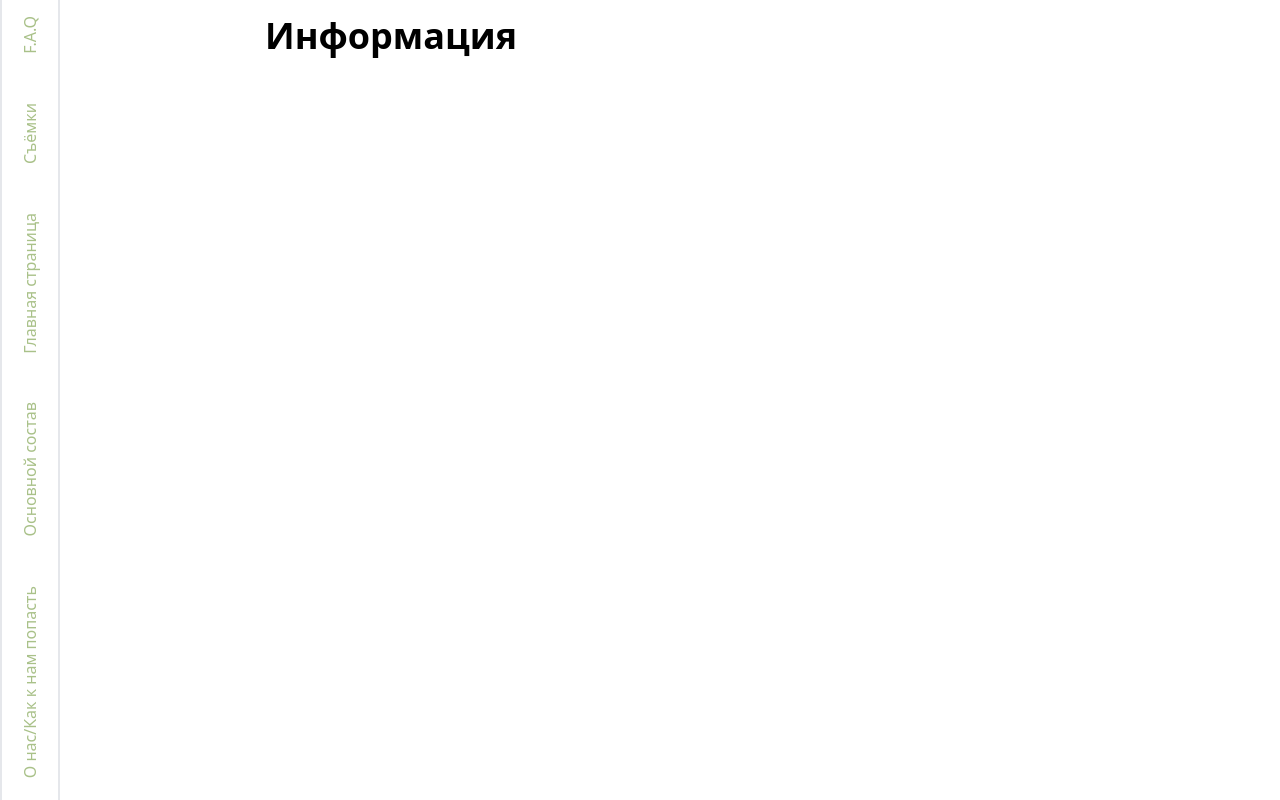
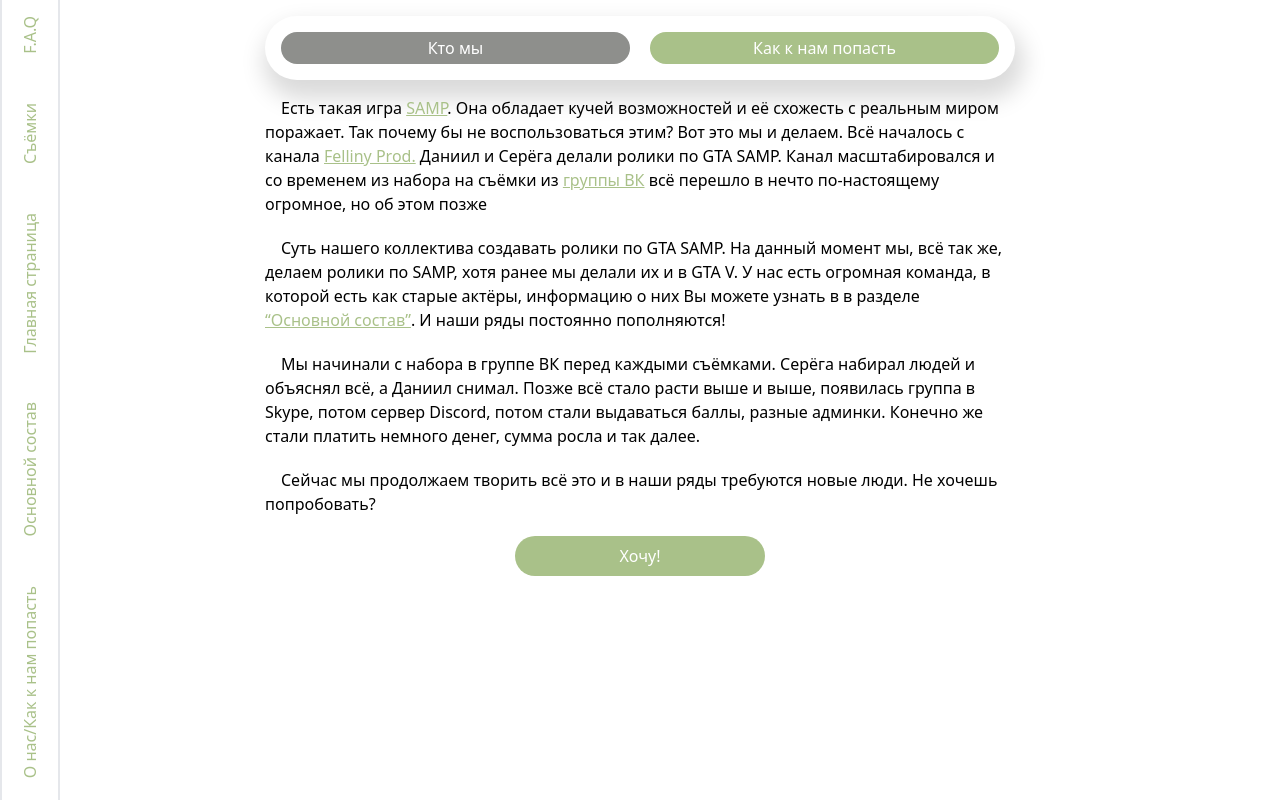
Before and after one commit to SherbakovSAF/actors-system-47chromo, a Nuxt app: page /about in a window 1280 px wide. Built offline with nearby package versions, Linux system fonts and the light colour scheme.

Commit message:
Вкладка 'О нас'

```diff
--- /dev/null
+++ b/components/UIKit/btnLink.vue
@@ -0,0 +1,23 @@
+<template>
+     <a class="bg-main-accent-color w-1/3 py-2 rounded-big-card text-white font-medium m-auto" :href="btnLink" target="_blank">
+          <div class="text-center">
+               {{btnText}}
+          </div>
+     </a>
+</template>
+
+<script>
+export default {
+     name: 'btnLink',
+     props: {
+          btnText: {
+               type: String,
+               required: true
+          },
+          btnLink: {
+               type: String,
+               required: true
+          }
+     }
+}
+</script>
--- /dev/null
+++ b/components/UIKit/highLightText.vue
@@ -0,0 +1,19 @@
+<template>
+     <a :href="aLink" target="_blank" class="text-main-accent-color underline cursor-pointer">
+          {{ aText }}
+     </a>
+</template>
+
+<script>
+     export default {
+          name: 'highlightText',
+          props: {
+               aText: {
+                    type: String,
+               },
+               aLink: {
+                    type: String,
+               }
+          }
+     }
+</script>
--- /dev/null
+++ b/components/aboutPages/howGetUs.vue
@@ -0,0 +1,18 @@
+<template>
+     <div class="grid gap-5 py-4">
+          <p class="font-medium indent-4">Попасть к нам очень легко. Тебе достаточно перейти в нашу беседу VK и прочесть закреплённое сообщение. Если там нет информации, то не расстраивайся. Просто жди.</p>
+          <btnLink btnText="Перейти" btnLink="https://ru.wikipedia.org/wiki/%D0%92%D0%B8%D0%BA%D0%B8%D0%BF%D0%B5%D0%B4%D0%B8%D1%8F:%D0%A1%D0%BE%D0%B4%D0%B5%D1%80%D0%B6%D0%B0%D0%BD%D0%B8%D0%B5"/>
+          <p class="font-medium indent-4">Но хотелось бы сказать, что у нас не проходит там веселье 24/7. Мы можем посмеяться, поиграть в разные игры, но основная задача это создание качественных роликов. Поэтому тут важна минимальная дисциплина. Если хочешь участвовать в чём-то крутом и лицезреть это, то милости просим.</p>
+          <p class="font-medium indent-4">У нас есть бонусы за активность. Ты будешь указан в титрах каждого ролика, где ты снимался. Сможешь поучаствовать в борьбе за приз. Ну и конечно найти новые знакомства.</p>
+     </div>
+</template>
+
+<script>
+import btnLink from '~/components/UIKit/btnLink'
+export default{
+     name: 'whyWeAboutPage',
+     components: {
+          btnLink
+     },
+}
+</script>
--- /dev/null
+++ b/components/aboutPages/whyWe.vue
@@ -0,0 +1,23 @@
+<template>
+     <div class="grid gap-5 py-4">
+          <p class="font-medium indent-4">Есть такая игра <high-light-text aText="SAMP" aLink="https://www.sa-mp.com/"/>. Она обладает кучей возможностей и её схожесть с реальным миром поражает. Так почему бы не воспользоваться этим? Вот это мы и делаем. Всё началось с канала <high-light-text aText="Felliny Prod." aLink="https://www.youtube.com/@FellinyProd"/> Даниил и Серёга делали ролики по GTA SAMP. Канал масштабировался и со временем из набора на съёмки из <high-light-text aText="группы ВК" aLink="https://vk.com/felliny.prod"/> всё перешло в нечто по-настоящему огромное, но об этом позже</p>
+          <p class="font-medium indent-4">Суть нашего коллектива создавать ролики по GTA SAMP. На данный момент мы, всё так же, делаем ролики по SAMP, хотя ранее мы делали их и в GTA V. У нас есть огромная команда, в которой есть как старые актёры, информацию о них Вы можете узнать в в разделе <br /><NuxtLink to="actors" class="text-main-accent-color underline">“Основной состав”</NuxtLink>. И наши ряды постоянно пополняются!</p>
+          <p class="font-medium indent-4">Мы начинали с набора в группе ВК перед каждыми съёмками. Серёга набирал людей и объяснял всё, а Даниил снимал. Позже всё стало расти выше и выше, появилась группа в Skype, потом сервер Discord, потом стали выдаваться баллы, разные админки. Конечно же стали платить немного денег, сумма росла и так далее.</p>
+          <p class="font-medium indent-4">Сейчас мы продолжаем творить всё это и в наши ряды требуются новые люди. Не хочешь попробовать?</p>
+     <btnLink btnText="Хочу!" btnLink="https://ru.wikipedia.org/wiki/%D0%97%D0%B0%D0%B3%D0%BB%D0%B0%D0%B2%D0%BD%D0%B0%D1%8F_%D1%81%D1%82%D1%80%D0%B0%D0%BD%D0%B8%D1%86%D0%B0"/>
+     </div>
+
+</template>
+
+<script>
+import btnLink from '~/components/UIKit/btnLink'
+import highLightText from '~/components/UIKit/highLightText'
+
+export default{
+     name: 'whyWeAboutPage',
+     components: {
+          btnLink,
+          highLightText
+     },
+}
+</script>
--- a/pages/about.vue
+++ b/pages/about.vue
@@ -1,6 +1,35 @@
 <template>
-     <div><h1>Информация</h1></div>
+     <div>
+          <div class="rounded-big-card shadow-big-card grid grid-cols-2 gap-x-5 p-4 justify-items-center">
+               <button @click="currentTab = btn.component" v-for="btn in btnContent" :key="btn.id"
+               class=" bg-main-accent-color rounded-big-card w-full text-white font-medium py-1"
+               :class="{'bg-main-text-color': currentTab == btn.component}"
+               >
+                    {{btn.title}}
+               </button>
+          </div>
+     </div>
+     <component :is="currentTab"></component>
 </template>
 
 <script>
+import whyWe from '~/components/aboutPages/whyWe.vue'
+import howGetUs from '~/components/aboutPages/howGetUs.vue'
+
+export default{
+     name: 'aboutPage',
+     components: {
+          whyWe,
+          howGetUs
+     },
+     data(){
+          return {
+               currentTab: 'whyWe',
+               btnContent: [
+                    {id: 0, title: 'Кто мы', component: 'whyWe'},
+                    {id: 1, title: 'Как к нам попасть', component: 'howGetUs'}
+               ]
+          }
+     },
+}
 </script>
```
